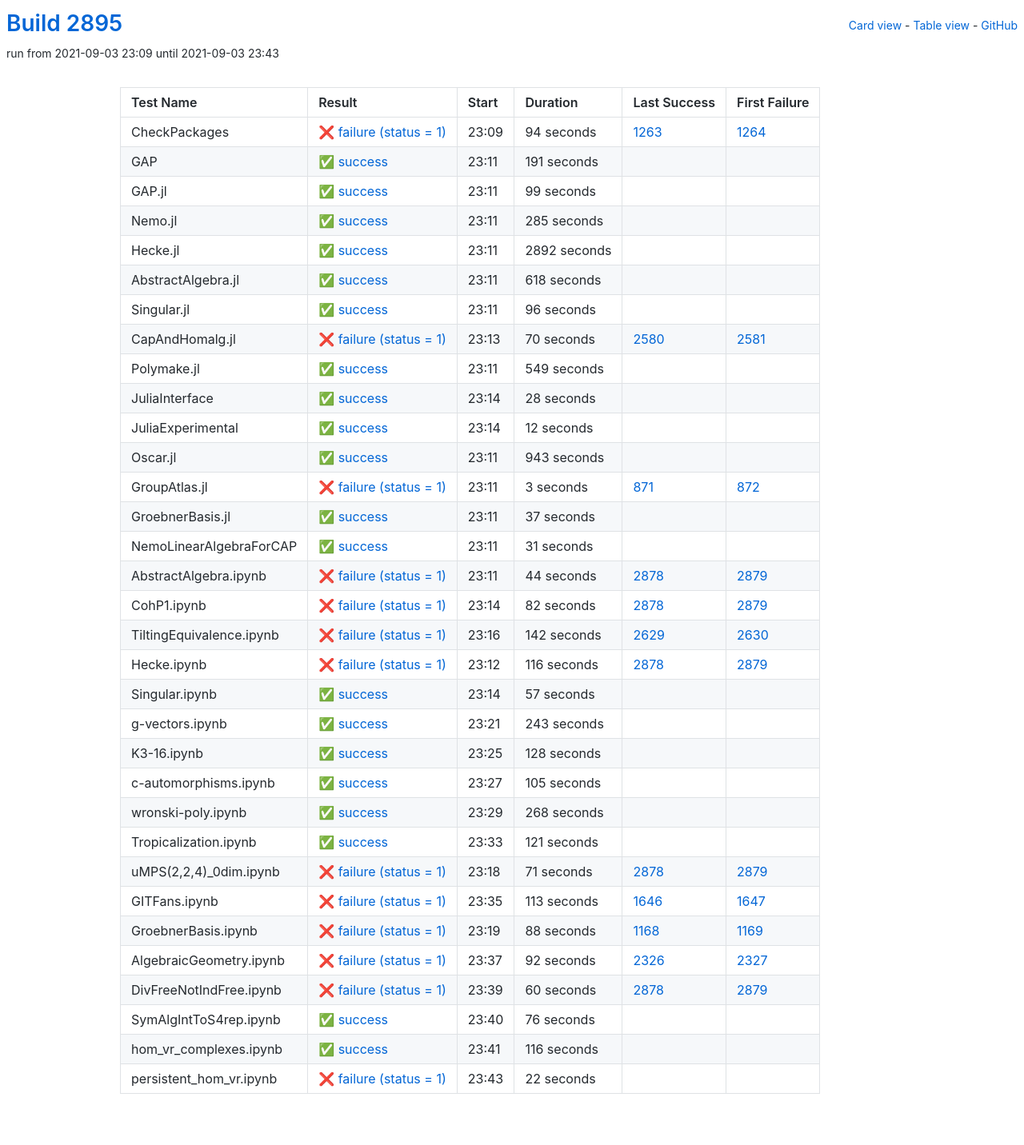
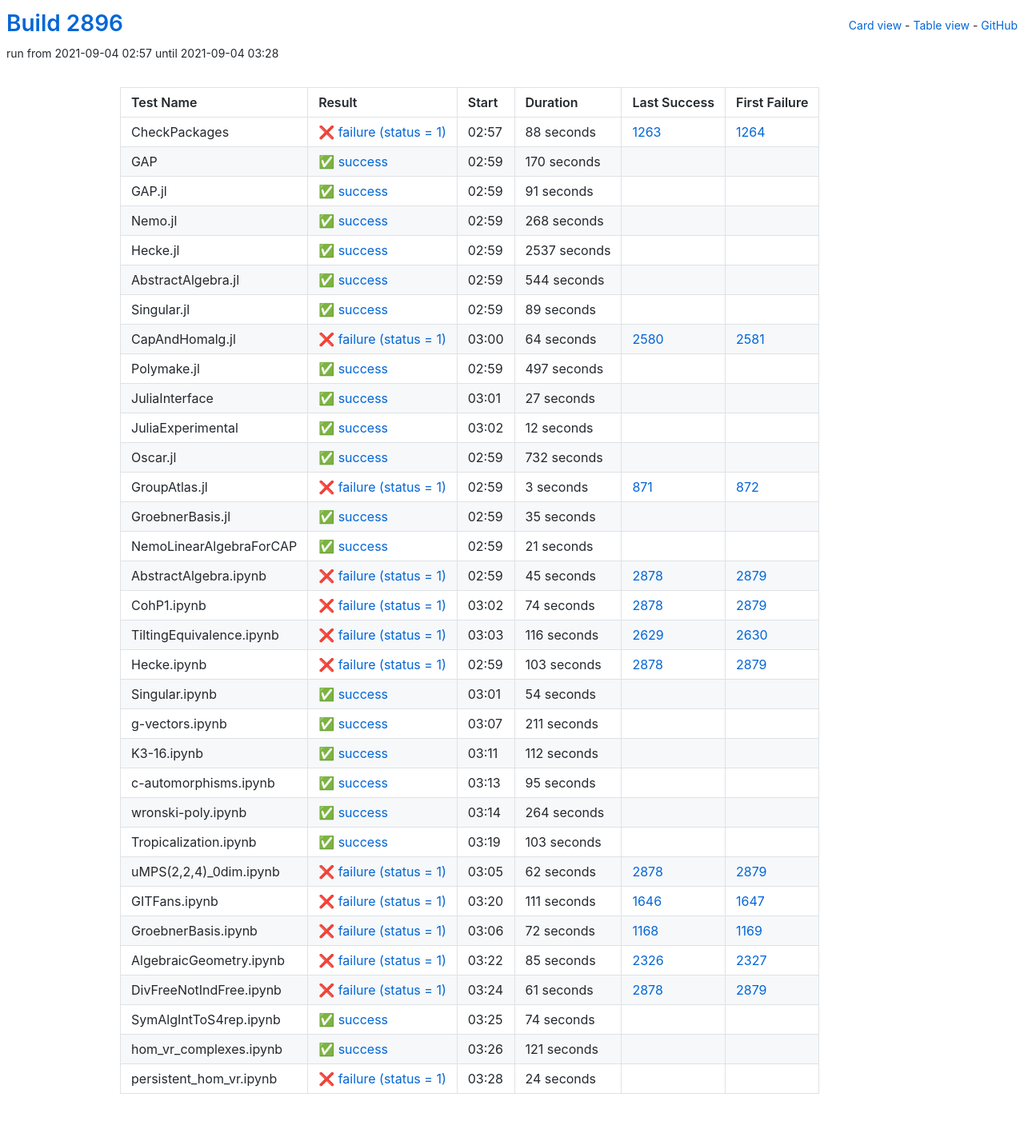
Before and after one commit to oscar-system/oscar-ci-status-stable, a Jekyll site: the page built from table.html, in a window 1280 px wide. Shown: the whole page at 80% size. Built offline with Jekyll 4.4.1, drawn with Linux system fonts in a browser that asks for light colours.

Commit message:
Build #2896

```diff
--- a/_data/ci.yml
+++ b/_data/ci.yml
@@ -1,6 +1,6 @@
 ---
-build: 2895
-build_url: https://oscarci.mathematik.uni-kl.de/job/oscar-stable/2895/
+build: 2896
+build_url: https://oscarci.mathematik.uni-kl.de/job/oscar-stable/2896/
 job: oscar-stable
 organization: oscar-system
 repo: oscar-ci-status-stable
@@ -8,128 +8,128 @@ repourl: https://github.com/oscar-system/oscar-ci-status-stable
 tests:
 - name: CheckPackages
   id: checkpackages
-  log: https://oscarci.mathematik.uni-kl.de/job/oscar-stable/2895/artifact/logs/build-2895/CheckPackages.log
-  start: 2021-09-03 23:09
+  log: https://oscarci.mathematik.uni-kl.de/job/oscar-stable/2896/artifact/logs/build-2896/CheckPackages.log
+  start: 2021-09-04 02:57
   success: false
   exitcode: 1
   status: failure
-  duration: 94
+  duration: 88
   last_success: 1263
   last_success_url: https://oscarci.mathematik.uni-kl.de/job/oscar-stable/1263/
   first_failure: 1264
   first_failure_url: https://oscarci.mathematik.uni-kl.de/job/oscar-stable/1264/
 - name: GAP
   id: gap
-  log: https://oscarci.mathematik.uni-kl.de/job/oscar-stable/2895/artifact/logs/build-2895/GAP.log
-  start: 2021-09-03 23:11
+  log: https://oscarci.mathematik.uni-kl.de/job/oscar-stable/2896/artifact/logs/build-2896/GAP.log
+  start: 2021-09-04 02:59
   success: true
   exitcode: 0
   status: success
-  duration: 191
+  duration: 170
   last_success: false
   last_success_url:
   first_failure: false
   first_failure_url:
 - name: GAP.jl
   id: gap-jl
-  log: https://oscarci.mathematik.uni-kl.de/job/oscar-stable/2895/artifact/logs/build-2895/GAP.jl.log
-  start: 2021-09-03 23:11
+  log: https://oscarci.mathematik.uni-kl.de/job/oscar-stable/2896/artifact/logs/build-2896/GAP.jl.log
+  start: 2021-09-04 02:59
   success: true
   exitcode: 0
   status: success
-  duration: 99
+  duration: 91
   last_success: false
   last_success_url:
   first_failure: false
   first_failure_url:
 - name: Nemo.jl
   id: nemo-jl
-  log: https://oscarci.mathematik.uni-kl.de/job/oscar-stable/2895/artifact/logs/build-2895/Nemo.jl.log
-  start: 2021-09-03 23:11
+  log: https://oscarci.mathematik.uni-kl.de/job/oscar-stable/2896/artifact/logs/build-2896/Nemo.jl.log
+  start: 2021-09-04 02:59
   success: true
   exitcode: 0
   status: success
-  duration: 285
+  duration: 268
   last_success: false
   last_success_url:
   first_failure: false
   first_failure_url:
 - name: Hecke.jl
   id: hecke-jl
-  log: https://oscarci.mathematik.uni-kl.de/job/oscar-stable/2895/artifact/logs/build-2895/Hecke.jl.log
-  start: 2021-09-03 23:11
+  log: https://oscarci.mathematik.uni-kl.de/job/oscar-stable/2896/artifact/logs/build-2896/Hecke.jl.log
+  start: 2021-09-04 02:59
   success: true
   exitcode: 0
   status: success
-  duration: 2892
+  duration: 2537
   last_success: false
   last_success_url:
   first_failure: false
   first_failure_url:
 - name: AbstractAlgebra.jl
   id: abstractalgebra-jl
-  log: https://oscarci.mathematik.uni-kl.de/job/oscar-stable/2895/artifact/logs/build-2895/AbstractAlgebra.jl.log
-  start: 2021-09-03 23:11
+  log: https://oscarci.mathematik.uni-kl.de/job/oscar-stable/2896/artifact/logs/build-2896/AbstractAlgebra.jl.log
+  start: 2021-09-04 02:59
   success: true
   exitcode: 0
   status: success
-  duration: 618
+  duration: 544
   last_success: false
   last_success_url:
   first_failure: false
   first_failure_url:
 - name: Singular.jl
   id: singular-jl
-  log: https://oscarci.mathematik.uni-kl.de/job/oscar-stable/2895/artifact/logs/build-2895/Singular.jl.log
-  start: 2021-09-03 23:11
+  log: https://oscarci.mathematik.uni-kl.de/job/oscar-stable/2896/artifact/logs/build-2896/Singular.jl.log
+  start: 2021-09-04 02:59
   success: true
   exitcode: 0
   status: success
-  duration: 96
+  duration: 89
   last_success: false
   last_success_url:
   first_failure: false
   first_failure_url:
 - name: CapAndHomalg.jl
   id: capandhomalg-jl
-  log: https://oscarci.mathematik.uni-kl.de/job/oscar-stable/2895/artifact/logs/build-2895/CapAndHomalg.jl.log
-  start: 2021-09-03 23:13
+  log: https://oscarci.mathematik.uni-kl.de/job/oscar-stable/2896/artifact/logs/build-2896/CapAndHomalg.jl.log
+  start: 2021-09-04 03:00
   success: false
   exitcode: 1
   status: failure
-  duration: 70
+  duration: 64
   last_success: 2580
   last_success_url: https://oscarci.mathematik.uni-kl.de/job/oscar-stable/2580/
   first_failure: 2581
   first_failure_url: https://oscarci.mathematik.uni-kl.de/job/oscar-stable/2581/
 - name: Polymake.jl
   id: polymake-jl
-  log: https://oscarci.mathematik.uni-kl.de/job/oscar-stable/2895/artifact/logs/build-2895/Polymake.jl.log
-  start: 2021-09-03 23:11
+  log: https://oscarci.mathematik.uni-kl.de/job/oscar-stable/2896/artifact/logs/build-2896/Polymake.jl.log
+  start: 2021-09-04 02:59
   success: true
   exitcode: 0
   status: success
-  duration: 549
+  duration: 497
   last_success: false
   last_success_url:
   first_failure: false
   first_failure_url:
 - name: JuliaInterface
   id: juliainterface
-  log: https://oscarci.mathematik.uni-kl.de/job/oscar-stable/2895/artifact/logs/build-2895/JuliaInterface.log
-  start: 2021-09-03 23:14
+  log: https://oscarci.mathematik.uni-kl.de/job/oscar-stable/2896/artifact/logs/build-2896/JuliaInterface.log
+  start: 2021-09-04 03:01
   success: true
   exitcode: 0
   status: success
-  duration: 28
+  duration: 27
   last_success: false
   last_success_url:
   first_failure: false
   first_failure_url:
 - name: JuliaExperimental
   id: juliaexperimental
-  log: https://oscarci.mathematik.uni-kl.de/job/oscar-stable/2895/artifact/logs/build-2895/JuliaExperimental.log
-  start: 2021-09-03 23:14
+  log: https://oscarci.mathematik.uni-kl.de/job/oscar-stable/2896/artifact/logs/build-2896/JuliaExperimental.log
+  start: 2021-09-04 03:02
   success: true
   exitcode: 0
   status: success
@@ -140,20 +140,20 @@ tests:
   first_failure_url:
 - name: Oscar.jl
   id: oscar-jl
-  log: https://oscarci.mathematik.uni-kl.de/job/oscar-stable/2895/artifact/logs/build-2895/Oscar.jl.log
-  start: 2021-09-03 23:11
+  log: https://oscarci.mathematik.uni-kl.de/job/oscar-stable/2896/artifact/logs/build-2896/Oscar.jl.log
+  start: 2021-09-04 02:59
   success: true
   exitcode: 0
   status: success
-  duration: 943
+  duration: 732
   last_success: false
   last_success_url:
   first_failure: false
   first_failure_url:
 - name: GroupAtlas.jl
   id: groupatlas-jl
-  log: https://oscarci.mathematik.uni-kl.de/job/oscar-stable/2895/artifact/logs/build-2895/GroupAtlas.jl.log
-  start: 2021-09-03 23:11
+  log: https://oscarci.mathematik.uni-kl.de/job/oscar-stable/2896/artifact/logs/build-2896/GroupAtlas.jl.log
+  start: 2021-09-04 02:59
   success: false
   exitcode: 1
   status: failure
@@ -164,140 +164,224 @@ tests:
   first_failure_url: https://oscarci.mathematik.uni-kl.de/job/oscar-stable/872/
 - name: GroebnerBasis.jl
   id: groebnerbasis-jl
-  log: https://oscarci.mathematik.uni-kl.de/job/oscar-stable/2895/artifact/logs/build-2895/GroebnerBasis.jl.log
-  start: 2021-09-03 23:11
+  log: https://oscarci.mathematik.uni-kl.de/job/oscar-stable/2896/artifact/logs/build-2896/GroebnerBasis.jl.log
+  start: 2021-09-04 02:59
   success: true
   exitcode: 0
   status: success
-  duration: 37
+  duration: 35
   last_success: false
   last_success_url:
   first_failure: false
   first_failure_url:
 - name: NemoLinearAlgebraForCAP
   id: nemolinearalgebraforcap
-  log: https://oscarci.mathematik.uni-kl.de/job/oscar-stable/2895/artifact/logs/build-2895/NemoLinearAlgebraForCAP.log
-  start: 2021-09-03 23:11
+  log: https://oscarci.mathematik.uni-kl.de/job/oscar-stable/2896/artifact/logs/build-2896/NemoLinearAlgebraForCAP.log
+  start: 2021-09-04 02:59
   success: true
   exitcode: 0
   status: success
-  duration: 31
+  duration: 21
   last_success: false
   last_success_url:
   first_failure: false
   first_failure_url:
 - name: AbstractAlgebra.ipynb
   id: abstractalgebra-ipynb
-  log: https://oscarci.mathematik.uni-kl.de/job/oscar-stable/2895/artifact/logs/build-2895/AbstractAlgebra.ipynb.log
-  start: 2021-09-03 23:11
+  log: https://oscarci.mathematik.uni-kl.de/job/oscar-stable/2896/artifact/logs/build-2896/AbstractAlgebra.ipynb.log
+  start: 2021-09-04 02:59
   success: false
   exitcode: 1
   status: failure
-  duration: 44
+  duration: 45
   last_success: 2878
   last_success_url: https://oscarci.mathematik.uni-kl.de/job/oscar-stable/2878/
   first_failure: 2879
   first_failure_url: https://oscarci.mathematik.uni-kl.de/job/oscar-stable/2879/
 - name: CohP1.ipynb
   id: cohp1-ipynb
-  log: https://oscarci.mathematik.uni-kl.de/job/oscar-stable/2895/artifact/logs/build-2895/CohP1.ipynb.log
-  start: 2021-09-03 23:14
+  log: https://oscarci.mathematik.uni-kl.de/job/oscar-stable/2896/artifact/logs/build-2896/CohP1.ipynb.log
+  start: 2021-09-04 03:02
   success: false
   exitcode: 1
   status: failure
-  duration: 82
+  duration: 74
   last_success: 2878
   last_success_url: https://oscarci.mathematik.uni-kl.de/job/oscar-stable/2878/
   first_failure: 2879
   first_failure_url: https://oscarci.mathematik.uni-kl.de/job/oscar-stable/2879/
 - name: TiltingEquivalence.ipynb
   id: tiltingequivalence-ipynb
-  log: https://oscarci.mathematik.uni-kl.de/job/oscar-stable/2895/artifact/logs/build-2895/TiltingEquivalence.ipynb.log
-  start: 2021-09-03 23:16
+  log: https://oscarci.mathematik.uni-kl.de/job/oscar-stable/2896/artifact/logs/build-2896/TiltingEquivalence.ipynb.log
+  start: 2021-09-04 03:03
   success: false
   exitcode: 1
   status: failure
-  duration: 142
+  duration: 116
   last_success: 2629
   last_success_url: https://oscarci.mathematik.uni-kl.de/job/oscar-stable/2629/
   first_failure: 2630
   first_failure_url: https://oscarci.mathematik.uni-kl.de/job/oscar-stable/2630/
 - name: Hecke.ipynb
   id: hecke-ipynb
-  log: https://oscarci.mathematik.uni-kl.de/job/oscar-stable/2895/artifact/logs/build-2895/Hecke.ipynb.log
-  start: 2021-09-03 23:12
+  log: https://oscarci.mathematik.uni-kl.de/job/oscar-stable/2896/artifact/logs/build-2896/Hecke.ipynb.log
+  start: 2021-09-04 02:59
   success: false
   exitcode: 1
   status: failure
-  duration: 116
+  duration: 103
   last_success: 2878
   last_success_url: https://oscarci.mathematik.uni-kl.de/job/oscar-stable/2878/
   first_failure: 2879
   first_failure_url: https://oscarci.mathematik.uni-kl.de/job/oscar-stable/2879/
 - name: Singular.ipynb
   id: singular-ipynb
-  log: https://oscarci.mathematik.uni-kl.de/job/oscar-stable/2895/artifact/logs/build-2895/Singular.ipynb.log
-  start: 2021-09-03 23:14
+  log: https://oscarci.mathematik.uni-kl.de/job/oscar-stable/2896/artifact/logs/build-2896/Singular.ipynb.log
+  start: 2021-09-04 03:01
   success: true
   exitcode: 0
   status: success
-  duration: 57
+  duration: 54
   last_success: false
   last_success_url:
   first_failure: false
   first_failure_url:
 - name: g-vectors.ipynb
   id: g-vectors-ipynb
-  log: https://oscarci.mathematik.uni-kl.de/job/oscar-stable/2895/artifact/logs/build-2895/g-vectors.ipynb.log
-  start: 2021-09-03 23:21
+  log: https://oscarci.mathematik.uni-kl.de/job/oscar-stable/2896/artifact/logs/build-2896/g-vectors.ipynb.log
+  start: 2021-09-04 03:07
   success: true
   exitcode: 0
   status: success
-  duration: 243
+  duration: 211
   last_success: false
   last_success_url:
   first_failure: false
   first_failure_url:
 - name: K3-16.ipynb
   id: k3-16-ipynb
-  log: https://oscarci.mathematik.uni-kl.de/job/oscar-stable/2895/artifact/logs/build-2895/K3-16.ipynb.log
-  start: 2021-09-03 23:25
+  log: https://oscarci.mathematik.uni-kl.de/job/oscar-stable/2896/artifact/logs/build-2896/K3-16.ipynb.log
+  start: 2021-09-04 03:11
   success: true
   exitcode: 0
   status: success
-  duration: 128
+  duration: 112
   last_success: false
   last_success_url:
   first_failure: false
   first_failure_url:
 - name: c-automorphisms.ipynb
   id: c-automorphisms-ipynb
-  log: https://oscarci.mathematik.uni-kl.de/job/oscar-stable/2895/artifact/logs/build-2895/c-automorphisms.ipynb.log
-  start: 2021-09-03 23:27
+  log: https://oscarci.mathematik.uni-kl.de/job/oscar-stable/2896/artifact/logs/build-2896/c-automorphisms.ipynb.log
+  start: 2021-09-04 03:13
   success: true
   exitcode: 0
   status: success
-  duration: 105
+  duration: 95
   last_success: false
   last_success_url:
   first_failure: false
   first_failure_url:
 - name: wronski-poly.ipynb
   id: wronski-poly-ipynb
-  log: https://oscarci.mathematik.uni-kl.de/job/oscar-stable/2895/artifact/logs/build-2895/wronski-poly.ipynb.log
-  start: 2021-09-03 23:29
+  log: https://oscarci.mathematik.uni-kl.de/job/oscar-stable/2896/artifact/logs/build-2896/wronski-poly.ipynb.log
+  start: 2021-09-04 03:14
   success: true
   exitcode: 0
   status: success
-  duration: 268
+  duration: 264
   last_success: false
   last_success_url:
   first_failure: false
   first_failure_url:
 - name: Tropicalization.ipynb
   id: tropicalization-ipynb
-  log: https://oscarci.mathematik.uni-kl.de/job/oscar-stable/2895/artifact/logs/build-2895/Tropicalization.ipynb.log
-  start: 2021-09-03 23:33
+  log: https://oscarci.mathematik.uni-kl.de/job/oscar-stable/2896/artifact/logs/build-2896/Tropicalization.ipynb.log
+  start: 2021-09-04 03:19
+  success: true
+  exitcode: 0
+  status: success
+  duration: 103
+  last_success: false
+  last_success_url:
+  first_failure: false
+  first_failure_url:
+- name: uMPS(2,2,4)_0dim.ipynb
+  id: umps-2-2-4-0dim-ipynb
+  log: https://oscarci.mathematik.uni-kl.de/job/oscar-stable/2896/artifact/logs/build-2896/uMPS-2-2-4-_0dim.ipynb.log
+  start: 2021-09-04 03:05
+  success: false
+  exitcode: 1
+  status: failure
+  duration: 62
+  last_success: 2878
+  last_success_url: https://oscarci.mathematik.uni-kl.de/job/oscar-stable/2878/
+  first_failure: 2879
+  first_failure_url: https://oscarci.mathematik.uni-kl.de/job/oscar-stable/2879/
+- name: GITFans.ipynb
+  id: gitfans-ipynb
+  log: https://oscarci.mathematik.uni-kl.de/job/oscar-stable/2896/artifact/logs/build-2896/GITFans.ipynb.log
+  start: 2021-09-04 03:20
+  success: false
+  exitcode: 1
+  status: failure
+  duration: 111
+  last_success: 1646
+  last_success_url: https://oscarci.mathematik.uni-kl.de/job/oscar-stable/1646/
+  first_failure: 1647
+  first_failure_url: https://oscarci.mathematik.uni-kl.de/job/oscar-stable/1647/
+- name: GroebnerBasis.ipynb
+  id: groebnerbasis-ipynb
+  log: https://oscarci.mathematik.uni-kl.de/job/oscar-stable/2896/artifact/logs/build-2896/GroebnerBasis.ipynb.log
+  start: 2021-09-04 03:06
+  success: false
+  exitcode: 1
+  status: failure
+  duration: 72
+  last_success: 1168
+  last_success_url: https://oscarci.mathematik.uni-kl.de/job/oscar-stable/1168/
+  first_failure: 1169
+  first_failure_url: https://oscarci.mathematik.uni-kl.de/job/oscar-stable/1169/
+- name: AlgebraicGeometry.ipynb
+  id: algebraicgeometry-ipynb
+  log: https://oscarci.mathematik.uni-kl.de/job/oscar-stable/2896/artifact/logs/build-2896/AlgebraicGeometry.ipynb.log
+  start: 2021-09-04 03:22
+  success: false
+  exitcode: 1
+  status: failure
+  duration: 85
+  last_success: 2326
+  last_success_url: https://oscarci.mathematik.uni-kl.de/job/oscar-stable/2326/
+  first_failure: 2327
+  first_failure_url: https://oscarci.mathematik.uni-kl.de/job/oscar-stable/2327/
+- name: DivFreeNotIndFree.ipynb
+  id: divfreenotindfree-ipynb
+  log: https://oscarci.mathematik.uni-kl.de/job/oscar-stable/2896/artifact/logs/build-2896/DivFreeNotIndFree.ipynb.log
+  start: 2021-09-04 03:24
+  success: false
+  exitcode: 1
+  status: failure
+  duration: 61
+  last_success: 2878
+  last_success_url: https://oscarci.mathematik.uni-kl.de/job/oscar-stable/2878/
+  first_failure: 2879
+  first_failure_url: https://oscarci.mathematik.uni-kl.de/job/oscar-stable/2879/
+- name: SymAlgIntToS4rep.ipynb
+  id: symalginttos4rep-ipynb
+  log: https://oscarci.mathematik.uni-kl.de/job/oscar-stable/2896/artifact/logs/build-2896/SymAlgIntToS4rep.ipynb.log
+  start: 2021-09-04 03:25
+  success: true
+  exitcode: 0
+  status: success
+  duration: 74
+  last_success: false
+  last_success_url:
+  first_failure: false
+  first_failure_url:
+- name: hom_vr_complexes.ipynb
+  id: hom-vr-complexes-ipynb
+  log: https://oscarci.mathematik.uni-kl.de/job/oscar-stable/2896/artifact/logs/build-2896/hom_vr_complexes.ipynb.log
+  start: 2021-09-04 03:26
   success: true
   exitcode: 0
   status: success
@@ -306,99 +390,15 @@ tests:
   last_success_url:
   first_failure: false
   first_failure_url:
-- name: uMPS(2,2,4)_0dim.ipynb
-  id: umps-2-2-4-0dim-ipynb
-  log: https://oscarci.mathematik.uni-kl.de/job/oscar-stable/2895/artifact/logs/build-2895/uMPS-2-2-4-_0dim.ipynb.log
-  start: 2021-09-03 23:18
+- name: persistent_hom_vr.ipynb
+  id: persistent-hom-vr-ipynb
+  log: https://oscarci.mathematik.uni-kl.de/job/oscar-stable/2896/artifact/logs/build-2896/persistent_hom_vr.ipynb.log
+  start: 2021-09-04 03:28
   success: false
   exitcode: 1
   status: failure
-  duration: 71
-  last_success: 2878
-  last_success_url: https://oscarci.mathematik.uni-kl.de/job/oscar-stable/2878/
-  first_failure: 2879
-  first_failure_url: https://oscarci.mathematik.uni-kl.de/job/oscar-stable/2879/
-- name: GITFans.ipynb
-  id: gitfans-ipynb
-  log: https://oscarci.mathematik.uni-kl.de/job/oscar-stable/2895/artifact/logs/build-2895/GITFans.ipynb.log
-  start: 2021-09-03 23:35
-  success: false
-  exitcode: 1
-  status: failure
-  duration: 113
-  last_success: 1646
-  last_success_url: https://oscarci.mathematik.uni-kl.de/job/oscar-stable/1646/
-  first_failure: 1647
-  first_failure_url: https://oscarci.mathematik.uni-kl.de/job/oscar-stable/1647/
-- name: GroebnerBasis.ipynb
-  id: groebnerbasis-ipynb
-  log: https://oscarci.mathematik.uni-kl.de/job/oscar-stable/2895/artifact/logs/build-2895/GroebnerBasis.ipynb.log
-  start: 2021-09-03 23:19
-  success: false
-  exitcode: 1
-  status: failure
-  duration: 88
-  last_success: 1168
-  last_success_url: https://oscarci.mathematik.uni-kl.de/job/oscar-stable/1168/
-  first_failure: 1169
-  first_failure_url: https://oscarci.mathematik.uni-kl.de/job/oscar-stable/1169/
-- name: AlgebraicGeometry.ipynb
-  id: algebraicgeometry-ipynb
-  log: https://oscarci.mathematik.uni-kl.de/job/oscar-stable/2895/artifact/logs/build-2895/AlgebraicGeometry.ipynb.log
-  start: 2021-09-03 23:37
-  success: false
-  exitcode: 1
-  status: failure
-  duration: 92
-  last_success: 2326
-  last_success_url: https://oscarci.mathematik.uni-kl.de/job/oscar-stable/2326/
-  first_failure: 2327
-  first_failure_url: https://oscarci.mathematik.uni-kl.de/job/oscar-stable/2327/
-- name: DivFreeNotIndFree.ipynb
-  id: divfreenotindfree-ipynb
-  log: https://oscarci.mathematik.uni-kl.de/job/oscar-stable/2895/artifact/logs/build-2895/DivFreeNotIndFree.ipynb.log
-  start: 2021-09-03 23:39
-  success: false
-  exitcode: 1
-  status: failure
-  duration: 60
-  last_success: 2878
-  last_success_url: https://oscarci.mathematik.uni-kl.de/job/oscar-stable/2878/
-  first_failure: 2879
-  first_failure_url: https://oscarci.mathematik.uni-kl.de/job/oscar-stable/2879/
-- name: SymAlgIntToS4rep.ipynb
-  id: symalginttos4rep-ipynb
-  log: https://oscarci.mathematik.uni-kl.de/job/oscar-stable/2895/artifact/logs/build-2895/SymAlgIntToS4rep.ipynb.log
-  start: 2021-09-03 23:40
-  success: true
-  exitcode: 0
-  status: success
-  duration: 76
+  duration: 24
   last_success: false
   last_success_url:
   first_failure: false
   first_failure_url:
-- name: hom_vr_complexes.ipynb
-  id: hom-vr-complexes-ipynb
-  log: https://oscarci.mathematik.uni-kl.de/job/oscar-stable/2895/artifact/logs/build-2895/hom_vr_complexes.ipynb.log
-  start: 2021-09-03 23:41
-  success: true
-  exitcode: 0
-  status: success
-  duration: 116
-  last_success: false
-  last_success_url:
-  first_failure: false
-  first_failure_url:
-- name: persistent_hom_vr.ipynb
-  id: persistent-hom-vr-ipynb
-  log: https://oscarci.mathematik.uni-kl.de/job/oscar-stable/2895/artifact/logs/build-2895/persistent_hom_vr.ipynb.log
-  start: 2021-09-03 23:43
-  success: false
-  exitcode: 1
-  status: failure
-  duration: 22
-  last_success: false
-  last_success_url:
-  first_failure: false
-  first_failure_url:
```
Also changed, not shown: README.md.
